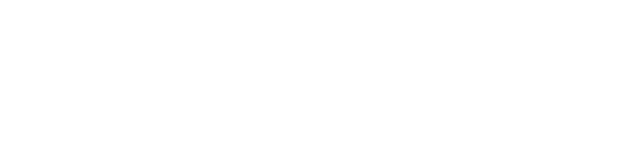
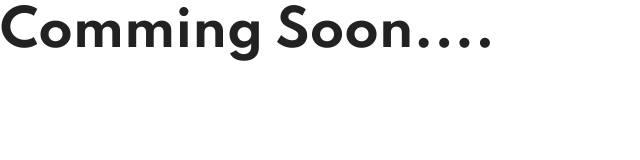
Before and after one commit to saroj580/e-commerce-project-WT-, a plain HTML site: page about.html in a window 1280 px wide. Shown: the whole page, without its empty margins (0-640 px from the left). Drawn offline with Linux system fonts and the light colour scheme.

Commit message:
notified for another page

```diff
--- a/about.html
+++ b/about.html
@@ -13,6 +13,7 @@
 
     <body>
 
+        <h1>Comming Soon....</h1>
         <script src="script.js"></script>
     </body>
 
```
